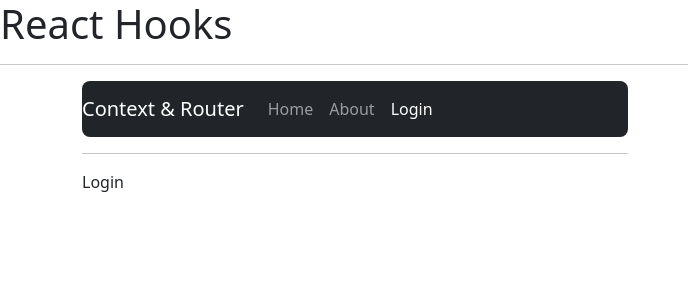
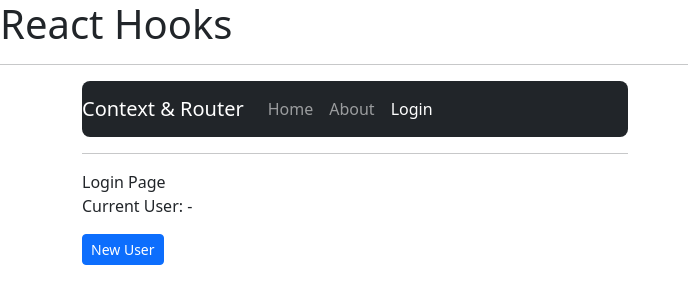
Before and after one commit to JohnyAle12/hooks-react, a React (Vite) app: page /login in a window 1280 px wide. Shown: the top 304 px of the page, without its empty margins (0-688 px from the left). Built offline with nearby package versions, Linux system fonts and the light colour scheme.

Commit message:
usin hook usecontext to get data ans set data

```diff
--- a/src/ContextApp/HomeApp.tsx
+++ b/src/ContextApp/HomeApp.tsx
@@ -1,7 +1,14 @@
-import React from 'react'
+import { useContext } from 'react';
+import { UserContext } from './context/UserContext';
 
 export const HomeApp = () => {
-  return (
-    <div>HomeApp</div>
-  )
+
+    const { user } = useContext(UserContext);
+
+    return (
+        <>
+            <div>HomeApp</div>
+            <span>Current User: { user?.name } - { user?.email }</span>
+        </>
+    )
 }
--- a/src/ContextApp/Login.tsx
+++ b/src/ContextApp/Login.tsx
@@ -1,7 +1,27 @@
-import React from 'react'
+import { useContext } from 'react'
+import { UserContext } from './context/UserContext';
+import { ContextApp } from './types';
+
+const newUser = {
+    id: 123,
+    name: 'Johny Prieto',
+    email: 'johny.prieto@mail.com'
+}
 
 export const Login = () => {
-  return (
-    <div>Login</div>
-  )
+
+    const { user, setUser } = useContext<ContextApp>(UserContext);
+
+    return (
+        <>
+            <div>Login Page</div>
+            <p>Current User: { user?.name } - { user?.email }</p>
+            <button
+                onClick={ () => setUser && setUser(newUser) }
+                className='btn btn-primary btn-sm'
+            >
+                New User
+            </button>
+        </>
+    )
 }
--- a/src/ContextApp/context/UserContext.tsx
+++ b/src/ContextApp/context/UserContext.tsx
@@ -1,3 +1,6 @@
 import { createContext } from "react";
+import { ContextApp } from "../types";
 
-export const UserContext = createContext({});
+const context: ContextApp = {}
+
+export const UserContext = createContext(context);
--- a/src/ContextApp/context/UserProvider.tsx
+++ b/src/ContextApp/context/UserProvider.tsx
@@ -1,10 +1,12 @@
-import React from 'react'
 import { UserContext } from './UserContext';
+import { useState } from 'react';
 
 export const UserProvider = ({ children }: any) => {
-  return (
-    <UserContext.Provider value={{ hola: 'mundo'}}>
-        {children}
-    </UserContext.Provider>
-  )
+    const [user, setUser] = useState();
+
+    return (
+        <UserContext.Provider value={{ user, setUser }}>
+            {children}
+        </UserContext.Provider>
+    )
 }
--- /dev/null
+++ b/src/ContextApp/types.ts
@@ -0,0 +1,10 @@
+export type ContextApp = {
+    user?: UserApp
+    setUser?: React.Dispatch<React.SetStateAction<any>>
+}
+
+type UserApp = {
+    id: number,
+    name: string,
+    email: string
+}
```
